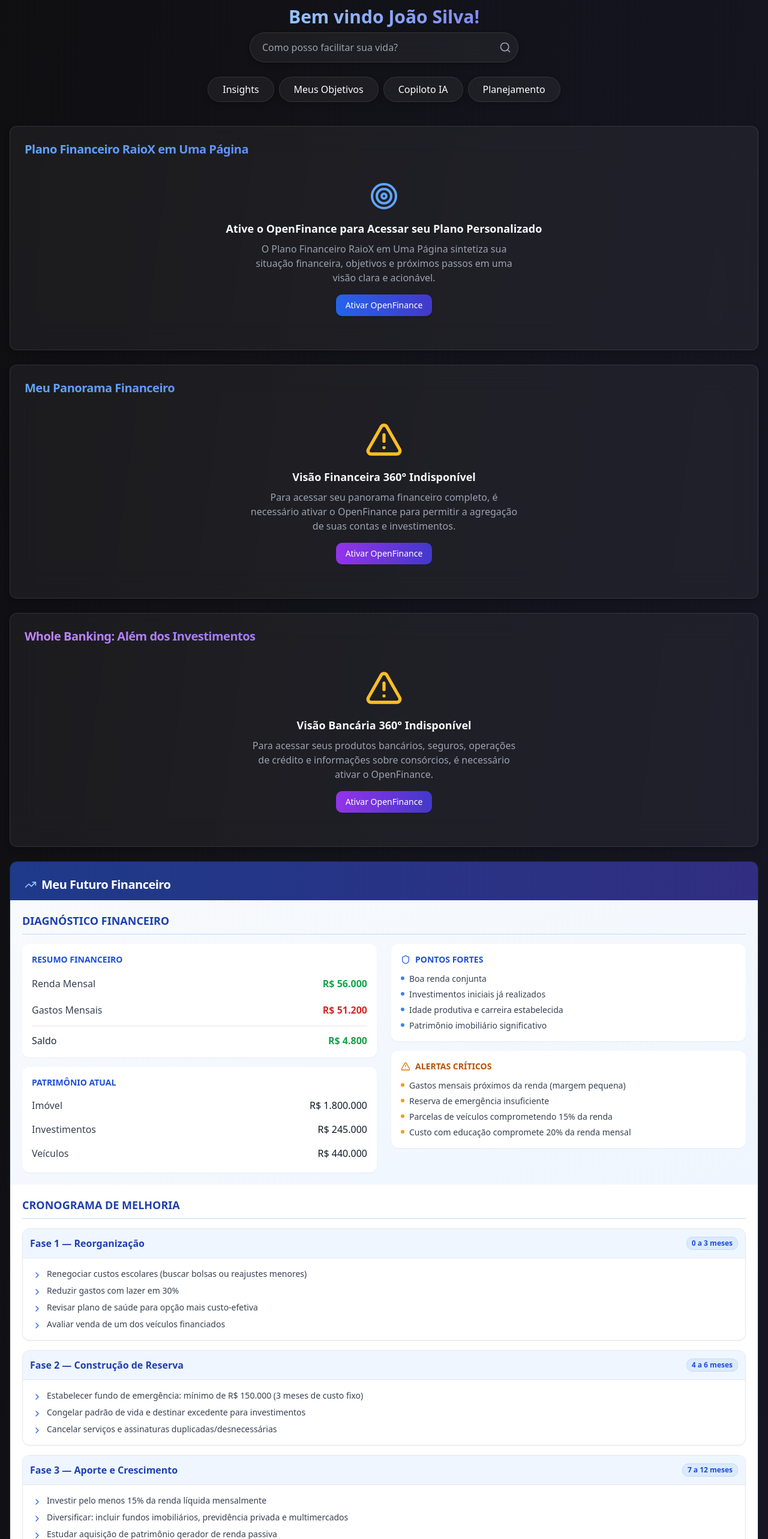
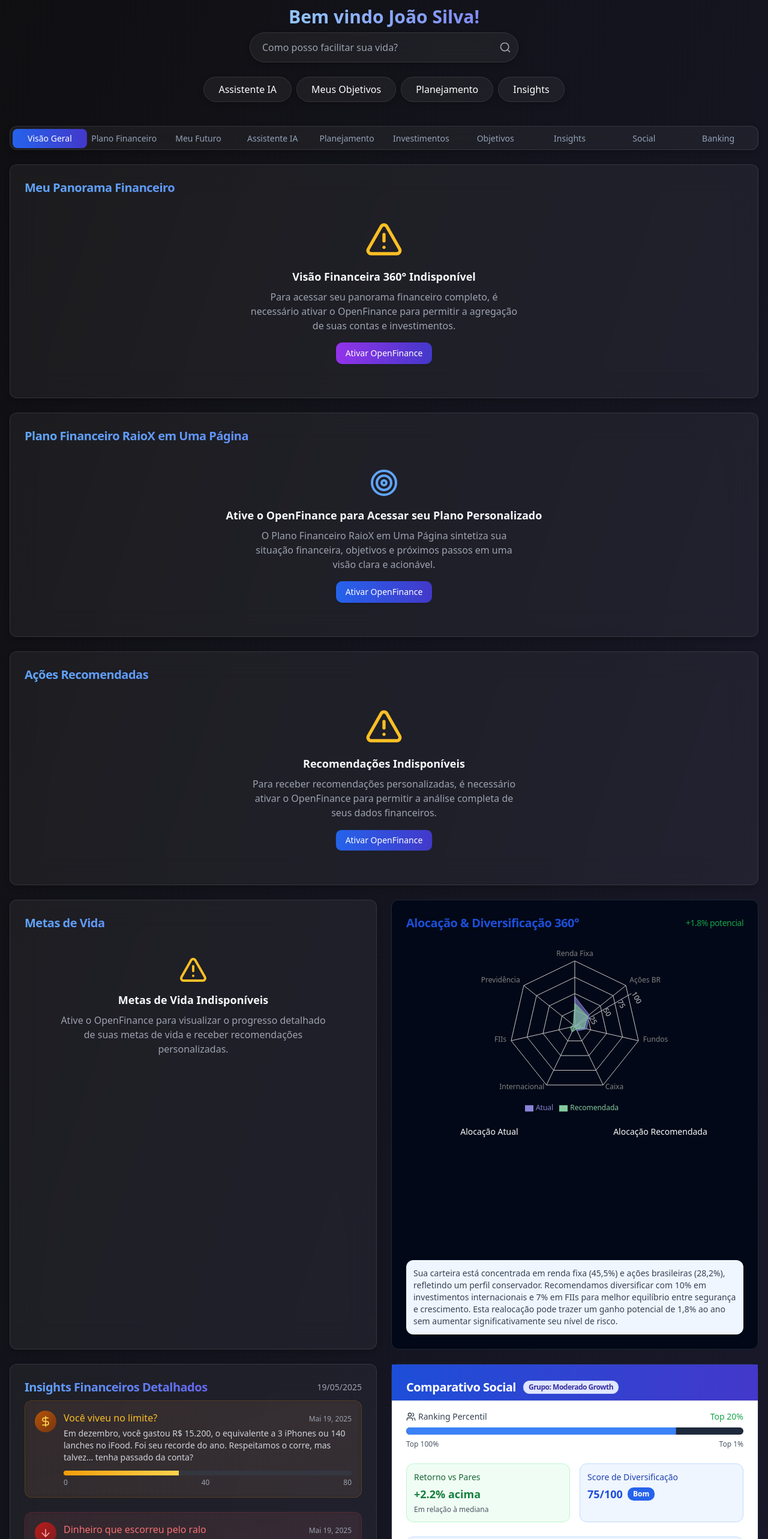
Before and after one commit to laiovict/raio-x-wealth-radar, a React (Vite) app: page / in a window 1280 px wide. Shown: the part 220-2786 px from the top of the page at 60% size. Built offline with nearby package versions, Linux system fonts and the light colour scheme.

Commit message:
Refactor: Improve section names, order, and links
Revise section names, order, and hyperlinks for improved clarity and user experience.

```diff
--- a/src/components/RaioXDashboard.tsx
+++ b/src/components/RaioXDashboard.tsx
@@ -40,6 +40,7 @@ const RaioXDashboard = ({
 }: RaioXDashboardProps) => {
   const { data, hasOpenFinance } = useRaioX();
   const [searchQuery, setSearchQuery] = useState("");
+  const [activeTab, setActiveTab] = useState("overview");
 
   // Listen for the custom event to activate OpenFinance
   useEffect(() => {
@@ -57,6 +58,10 @@ const RaioXDashboard = ({
       document.removeEventListener('activate-openfinance', handleActivateOpenFinance);
     };
   }, []);
+
+  const handleQuickNavClick = (tabId: string) => {
+    setActiveTab(tabId);
+  };
 
   if (showPdfPreview) {
     return (
@@ -91,86 +96,78 @@ const RaioXDashboard = ({
         </div>
 
         <div className="mt-6 mb-2 flex gap-2 flex-wrap justify-center">
-          <button className="glass-morphism px-6 py-2 rounded-full text-white hover:bg-white/10 transition-all">
-            Insights
+          <button
+            className={`glass-morphism px-6 py-2 rounded-full text-white hover:bg-white/10 transition-all ${activeTab === "ai" ? "bg-white/20 border-blue-400" : ""}`}
+            onClick={() => handleQuickNavClick("ai")}
+          >
+            Assistente IA
           </button>
-          <button className="glass-morphism px-6 py-2 rounded-full text-white hover:bg-white/10 transition-all">
+          <button
+            className={`glass-morphism px-6 py-2 rounded-full text-white hover:bg-white/10 transition-all ${activeTab === "goals" ? "bg-white/20 border-blue-400" : ""}`}
+            onClick={() => handleQuickNavClick("goals")}
+          >
             Meus Objetivos
           </button>
-          <button className="glass-morphism px-6 py-2 rounded-full text-white hover:bg-white/10 transition-all">
-            Copiloto IA
+          <button
+            className={`glass-morphism px-6 py-2 rounded-full text-white hover:bg-white/10 transition-all ${activeTab === "planning" ? "bg-white/20 border-blue-400" : ""}`}
+            onClick={() => handleQuickNavClick("planning")}
+          >
+            Planejamento
           </button>
-          <button className="glass-morphism px-6 py-2 rounded-full text-white hover:bg-white/10 transition-all">
-            Planejamento
+          <button
+            className={`glass-morphism px-6 py-2 rounded-full text-white hover:bg-white/10 transition-all ${activeTab === "insights" ? "bg-white/20 border-blue-400" : ""}`}
+            onClick={() => handleQuickNavClick("insights")}
+          >
+            Insights
           </button>
         </div>
       </div>
 
-      {/* One-Page Financial Plan - Always visible at the very top */}
-      <OnePageFinancialPlanModule />
-
-      {/* Financial Overview - Always visible below the plan */}
-      <FinancialOverviewModule />
-
-      {/* Whole Banking - Always visible after financial overview */}
-      <WholeBankingModule />
-
-      {/* Meu Futuro Financeiro - New module inspired by the images */}
-      <MeuFuturoFinanceiroModule />
-
-      <Tabs defaultValue="all" className="w-full">
-        <TabsList className="mb-6 glass-morphism rounded-lg overflow-x-auto grid grid-cols-3 lg:grid-cols-12 md:grid-cols-6 scrollbar-none">
-          <TabsTrigger value="all" className="data-[state=active]:bg-gradient-to-r data-[state=active]:from-blue-600 data-[state=active]:to-indigo-700 data-[state=active]:text-white">Todos</TabsTrigger>
-          <TabsTrigger value="plan" className="data-[state=active]:bg-gradient-to-r data-[state=active]:from-blue-600 data-[state=active]:to-indigo-700 data-[state=active]:text-white">Plano em Uma Página</TabsTrigger>
-          <TabsTrigger value="ai" className="data-[state=active]:bg-gradient-to-r data-[state=active]:from-blue-600 data-[state=active]:to-indigo-700 data-[state=active]:text-white">Copiloto IA</TabsTrigger>
+      <Tabs value={activeTab} onValueChange={setActiveTab} className="w-full">
+        <TabsList className="mb-6 glass-morphism rounded-lg overflow-x-auto grid grid-cols-3 lg:grid-cols-10 md:grid-cols-5 scrollbar-none">
+          <TabsTrigger value="overview" className="data-[state=active]:bg-gradient-to-r data-[state=active]:from-blue-600 data-[state=active]:to-indigo-700 data-[state=active]:text-white">Visão Geral</TabsTrigger>
+          <TabsTrigger value="plan" className="data-[state=active]:bg-gradient-to-r data-[state=active]:from-blue-600 data-[state=active]:to-indigo-700 data-[state=active]:text-white">Plano Financeiro</TabsTrigger>
           <TabsTrigger value="future" className="data-[state=active]:bg-gradient-to-r data-[state=active]:from-blue-600 data-[state=active]:to-indigo-700 data-[state=active]:text-white">Meu Futuro</TabsTrigger>
-          <TabsTrigger value="personal" className="data-[state=active]:bg-gradient-to-r data-[state=active]:from-blue-600 data-[state=active]:to-indigo-700 data-[state=active]:text-white">Pessoal</TabsTrigger>
+          <TabsTrigger value="ai" className="data-[state=active]:bg-gradient-to-r data-[state=active]:from-blue-600 data-[state=active]:to-indigo-700 data-[state=active]:text-white">Assistente IA</TabsTrigger>
           <TabsTrigger value="planning" className="data-[state=active]:bg-gradient-to-r data-[state=active]:from-blue-600 data-[state=active]:to-indigo-700 data-[state=active]:text-white">Planejamento</TabsTrigger>
-          <TabsTrigger value="banking" className="data-[state=active]:bg-gradient-to-r data-[state=active]:from-purple-600 data-[state=active]:to-indigo-700 data-[state=active]:text-white">Whole Banking</TabsTrigger>
-          <TabsTrigger value="allocation" className="data-[state=active]:bg-gradient-to-r data-[state=active]:from-blue-600 data-[state=active]:to-indigo-700 data-[state=active]:text-white">Alocação</TabsTrigger>
-          <TabsTrigger value="projection" className="data-[state=active]:bg-gradient-to-r data-[state=active]:from-blue-600 data-[state=active]:to-indigo-700 data-[state=active]:text-white">Projeção</TabsTrigger>
-          <TabsTrigger value="liquidity" className="data-[state=active]:bg-gradient-to-r data-[state=active]:from-blue-600 data-[state=active]:to-indigo-700 data-[state=active]:text-white">Liquidez</TabsTrigger>
-          <TabsTrigger value="goals" className="data-[state=active]:bg-gradient-to-r data-[state=active]:from-blue-600 data-[state=active]:to-indigo-700 data-[state=active]:text-white">Metas</TabsTrigger>
-          <TabsTrigger value="wrapped" className="data-[state=active]:bg-gradient-to-r data-[state=active]:from-blue-600 data-[state=active]:to-indigo-700 data-[state=active]:text-white">Wrapped</TabsTrigger>
+          <TabsTrigger value="allocation" className="data-[state=active]:bg-gradient-to-r data-[state=active]:from-blue-600 data-[state=active]:to-indigo-700 data-[state=active]:text-white">Investimentos</TabsTrigger>
+          <TabsTrigger value="goals" className="data-[state=active]:bg-gradient-to-r data-[state=active]:from-blue-600 data-[state=active]:to-indigo-700 data-[state=active]:text-white">Objetivos</TabsTrigger>
+          <TabsTrigger value="insights" className="data-[state=active]:bg-gradient-to-r data-[state=active]:from-blue-600 data-[state=active]:to-indigo-700 data-[state=active]:text-white">Insights</TabsTrigger>
           <TabsTrigger value="social" className="data-[state=active]:bg-gradient-to-r data-[state=active]:from-blue-600 data-[state=active]:to-indigo-700 data-[state=active]:text-white">Social</TabsTrigger>
-          <TabsTrigger value="insights" className="data-[state=active]:bg-gradient-to-r data-[state=active]:from-blue-600 data-[state=active]:to-indigo-700 data-[state=active]:text-white">Insights</TabsTrigger>
-          <TabsTrigger value="recommendations" className="data-[state=active]:bg-gradient-to-r data-[state=active]:from-blue-600 data-[state=active]:to-indigo-700 data-[state=active]:text-white">Recomendações</TabsTrigger>
+          <TabsTrigger value="banking" className="data-[state=active]:bg-gradient-to-r data-[state=active]:from-blue-600 data-[state=active]:to-indigo-700 data-[state=active]:text-white">Banking</TabsTrigger>
         </TabsList>
 
-        <TabsContent value="all" className="space-y-6">
+        {/* Overview tab - Main dashboard view */}
+        <TabsContent value="overview" className="space-y-6">
+          <FinancialOverviewModule />
+          <OnePageFinancialPlanModule />
           <div className="grid grid-cols-1 gap-6">
-            <AIInsightsHubModule />
             <RecommendedActionsModule />
           </div>
-          <div className="grid grid-cols-1 gap-6">
-            <InvestmentPlanningModule />
-          </div>
-          <PersonalInsightsModule />
           <div className="grid grid-cols-1 md:grid-cols-2 gap-6">
+            <LifeGoalsModule />
             <AllocationModule />
-            <FutureProjectionModule />
           </div>
           <div className="grid grid-cols-1 md:grid-cols-2 gap-6">
-            <LiquidityReserveModule />
-            <LifeGoalsModule />
-          </div>
-          <div className="grid grid-cols-1 md:grid-cols-2 gap-6">
-            <WrappedModule />
+            <FinancialInsightsModule />
             <SocialComparisonModule />
-          </div>
-          <div className="grid grid-cols-1 md:grid-cols-2 gap-6">
-            <SentimentInsightsModule />
-            <RecommendationsModule />
-          </div>
-          <div className="mt-6">
-            <FinancialInsightsModule fullWidth />
           </div>
         </TabsContent>
 
+        {/* Financial Plan tab */}
         <TabsContent value="plan">
           <OnePageFinancialPlanModule fullWidth />
         </TabsContent>
 
+        {/* Meu Futuro tab */}
+        <TabsContent value="future">
+          <MeuFuturoFinanceiroModule fullWidth />
+          <div className="mt-6">
+            <FutureProjectionModule fullWidth />
+          </div>
+        </TabsContent>
+
+        {/* AI Assistant tab */}
         <TabsContent value="ai" className="space-y-6">
           <div className="grid grid-cols-1 gap-6">
             <AIInsightsHubModule fullWidth />
@@ -178,53 +175,49 @@ const RaioXDashboard = ({
           </div>
         </TabsContent>
 
-        {/* New tab for Meu Futuro Financeiro */}
-        <TabsContent value="future">
-          <MeuFuturoFinanceiroModule fullWidth />
+        {/* Planning tab */}
+        <TabsContent value="planning" className="space-y-6">
+          <InvestmentPlanningModule fullWidth />
+          <div className="mt-6">
+            <LiquidityReserveModule fullWidth />
+          </div>
         </TabsContent>
 
-        <TabsContent value="personal">
-          <PersonalInsightsModule fullWidth />
+        {/* Investments tab */}
+        <TabsContent value="allocation">
+          <AllocationModule fullWidth />
+          <div className="mt-6">
+            <WrappedModule fullWidth />
+          </div>
         </TabsContent>
 
-        <TabsContent value="planning">
-          <InvestmentPlanningModule fullWidth />
+        {/* Goals tab */}
+        <TabsContent value="goals">
+          <LifeGoalsModule fullWidth />
+          <div className="mt-6">
+            <PersonalInsightsModule fullWidth />
+          </div>
         </TabsContent>
 
+        {/* Insights tab */}
+        <TabsContent value="insights" className="space-y-6">
+          <FinancialInsightsModule fullWidth />
+          <div className="mt-6">
+            <SentimentInsightsModule fullWidth />
+          </div>
+        </TabsContent>
+
+        {/* Social tab */}
+        <TabsContent value="social">
+          <SocialComparisonModule fullWidth />
+          <div className="mt-6">
+            <RecommendationsModule fullWidth />
+          </div>
+        </TabsContent>
+
+        {/* Banking tab */}
         <TabsContent value="banking">
           <WholeBankingModule fullWidth />
-        </TabsContent>
-
-        <TabsContent value="allocation">
-          <AllocationModule fullWidth />
-        </TabsContent>
-
-        <TabsContent value="projection">
-          <FutureProjectionModule fullWidth />
-        </TabsContent>
-
-        <TabsContent value="liquidity">
-          <LiquidityReserveModule fullWidth />
-        </TabsContent>
-
-        <TabsContent value="goals">
-          <LifeGoalsModule fullWidth />
-        </TabsContent>
-
-        <TabsContent value="wrapped">
-          <WrappedModule fullWidth />
-        </TabsContent>
-
-        <TabsContent value="social">
-          <SocialComparisonModule fullWidth />
-        </TabsContent>
-
-        <TabsContent value="insights">
-          <FinancialInsightsModule fullWidth />
-        </TabsContent>
-
-        <TabsContent value="recommendations">
-          <RecommendationsModule fullWidth />
         </TabsContent>
       </Tabs>
     </div>
--- a/src/components/modules/SocialComparisonModule.tsx
+++ b/src/components/modules/SocialComparisonModule.tsx
@@ -15,8 +15,8 @@ const SocialComparisonModule = ({ fullWidth = false }: SocialComparisonModulePro
 
   return (
     <Card className={fullWidth ? "w-full" : "w-full"}>
-      <CardHeader className="pb-2 bg-white dark:bg-gray-900 border-b border-gray-100 dark:border-gray-800">
-        <CardTitle className="text-xl text-blue-800 dark:text-blue-300 flex items-center">
+      <CardHeader className="pb-2 bg-gradient-to-r from-blue-700 to-indigo-700 dark:from-blue-900 dark:to-indigo-900 border-b border-gray-200 dark:border-gray-800">
+        <CardTitle className="text-xl text-white flex items-center">
           <span>Comparativo Social</span>
           <Badge className="ml-3 bg-indigo-100 text-indigo-800 dark:bg-indigo-900 dark:text-indigo-200 border border-indigo-200 dark:border-indigo-800">
             Grupo: {socialComparison.peerGroup}
@@ -43,7 +43,7 @@ const SocialComparisonModule = ({ fullWidth = false }: SocialComparisonModulePro
           </div>
 
           <div className={`grid ${fullWidth ? "grid-cols-2" : "grid-cols-1 md:grid-cols-2"} gap-4`}>
-            <div className="bg-green-50 dark:bg-green-900/40 p-3 rounded-lg border border-green-100 dark:border-green-800/50">
+            <div className="bg-green-50 dark:bg-green-900/40 p-3 rounded-lg border border-green-200 dark:border-green-800/50">
               <p className="text-sm font-medium text-green-800 dark:text-green-200 mb-1">
                 Retorno vs Pares
               </p>
@@ -55,7 +55,7 @@ const SocialComparisonModule = ({ fullWidth = false }: SocialComparisonModulePro
               </p>
             </div>
 
-            <div className="bg-blue-50 dark:bg-blue-900/40 p-3 rounded-lg border border-blue-100 dark:border-blue-800/50">
+            <div className="bg-blue-50 dark:bg-blue-900/40 p-3 rounded-lg border border-blue-200 dark:border-blue-800/50">
               <p className="text-sm font-medium text-blue-800 dark:text-blue-200 mb-1">
                 Score de Diversificação
               </p>
@@ -63,14 +63,14 @@ const SocialComparisonModule = ({ fullWidth = false }: SocialComparisonModulePro
                 <p className="text-lg font-bold text-blue-700 dark:text-blue-300">
                   {socialComparison.diversificationScore}/100
                 </p>
-                <Badge className="ml-2 text-gray-100" variant={socialComparison.diversificationScore > 70 ? "default" : "secondary"}>
+                <Badge className="ml-2 bg-blue-600 text-white dark:bg-blue-700 dark:text-gray-100" variant={socialComparison.diversificationScore > 70 ? "default" : "secondary"}>
                   {socialComparison.diversificationScore > 70 ? "Bom" : "Média"}
                 </Badge>
               </div>
             </div>
           </div>
 
-          <div className="bg-blue-50 dark:bg-blue-900/40 p-3 rounded-lg border border-blue-100 dark:border-blue-800/50">
+          <div className="bg-blue-50 dark:bg-blue-900/40 p-3 rounded-lg border border-blue-200 dark:border-blue-800/50">
             <p className="text-sm text-gray-800 dark:text-gray-200">
               {socialComparison.summary}
             </p>
```
